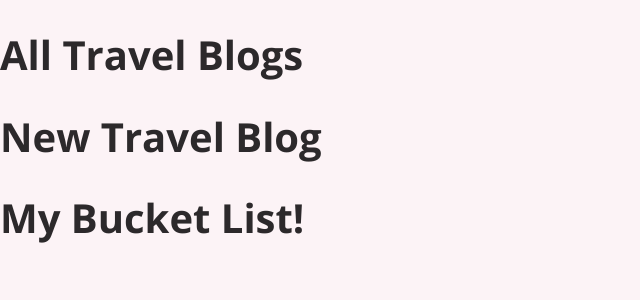
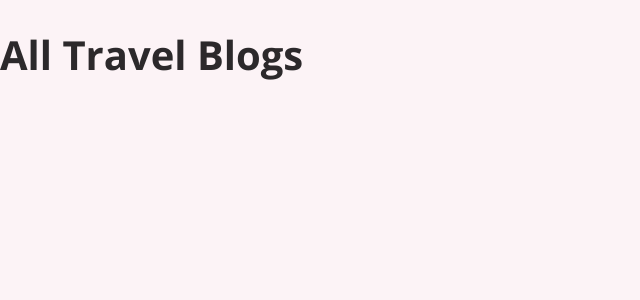
Before and after one commit to dalengit/MDW1AA, a React (Create React App) app in the folder session-12/react-app/travel-blogger/: page / in a window 1280 px wide. Shown: the top 300 px of the page, without its empty margins (0-640 px from the left). Built offline with nearby package versions, Linux system fonts and the light colour scheme.

Commit message:
Import Route/Switch components

```diff
--- a/session-12/react-app/travel-blogger/src/App.js
+++ b/session-12/react-app/travel-blogger/src/App.js
@@ -1,4 +1,4 @@
-import { Route } from 'react-router-dom';
+import { Route, Switch } from 'react-router-dom';
 // Import pages
 import AllTravelBlogs from './pages/AllTravelBlogs';
 import BucketList from './pages/BucketList';
@@ -7,17 +7,19 @@ import NewTravelBlog from './pages/NewTravelBlog';
 const App = () => {
   return (
     <div>
-      <Route>
+      <Switch>
+        <Route route path="/" exact>
           <AllTravelBlogs />
         </Route>
 
-      <Route>
+        <Route route path="/new-travel-blog">
           <NewTravelBlog />
         </Route>
 
         <Route>
-        <BucketList />
+          <BucketList route path="/bucket-list"/>
         </Route>
+      </Switch>
     </div>
   );
 }
```
Lines whose indentation alone changed are shown as unchanged.
